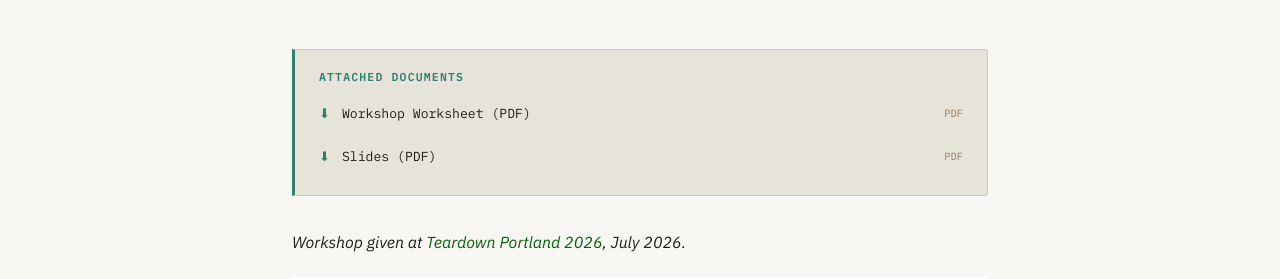
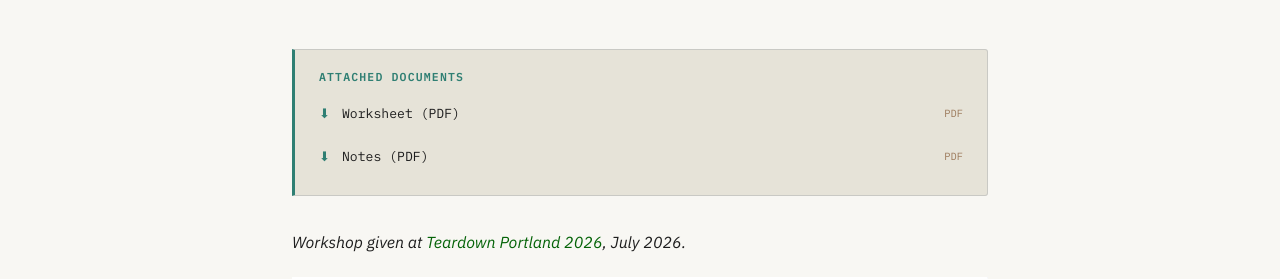
Before and after one commit to mindstormsengineering/mindstormsengineering.github.io, a Jekyll site: the page built from _posts/2026-07-24-teardown26-how-hardware-gets-hacked-authenticated-exchanges.md, in a window 1280 px wide and 900 px high. Shown: the part 452-731 px from the top of the window. Built offline with Jekyll 4.4.1, drawn with Linux system fonts in a browser that asks for light colours.

Commit message:
Changed 'Slides' to 'Notes'.

```diff
--- a/_posts/2026-07-24-teardown26-how-hardware-gets-hacked-authenticated-exchanges.md
+++ b/_posts/2026-07-24-teardown26-how-hardware-gets-hacked-authenticated-exchanges.md
@@ -12,10 +12,10 @@ excerpt: >
   access control system from a bare UID check to mutual authentication with
   derived keys and session keys, one broken assumption at a time.
 documents:
-  - title: "Workshop Worksheet (PDF)"
+  - title: "Worksheet (PDF)"
     url: /assets/teardown26_authenticated_exchanges/worksheet.pdf
     type: pdf
-  - title: "Slides (PDF)"
+  - title: "Notes (PDF)"
     url: /assets/teardown26_authenticated_exchanges/authenticated_exchanges.pdf
     type: pdf
 ---
```
Also changed, not shown: _posts/2026-07-25-teardown26-nothing-is-safe.md (+1 -1 lines).
